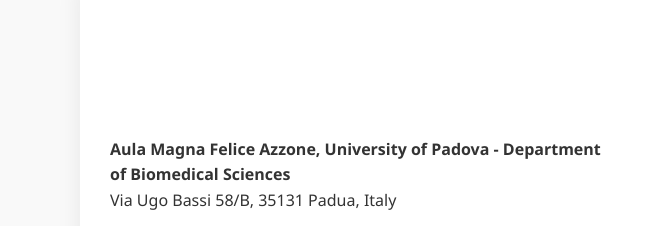
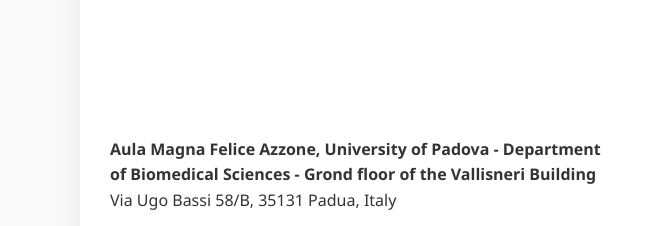
Before and after one commit to dalMaschio-lab/dal-maschio-site, a plain HTML site: page index.html in a window 1280 px wide. Shown: the part 3904-4130 px from the top of the page, 0-659 px from the left. Drawn offline with Linux system fonts and the light colour scheme.

Commit message:
Update venue address and description in index.html

```diff
--- a/index.html
+++ b/index.html
@@ -65,10 +65,10 @@
             <div>
                 <p>
                     <strong>
-                        Aula Magna Felice Azzone, University of Padova - Department of Biomedical Sciences
+                        Aula Magna Felice Azzone, University of Padova - Department of Biomedical Sciences - Grond floor of the Vallisneri Building
                     </strong>
                     <br>
-                    Via Ugo Bassi 58/B, 35131 Padua, Italy
+                    Via Ugo Bassi 58/B,  35131 Padua, Italy
                 </p>
                 <p>The symposium will take place in the department building, easily reachable from the Padua station.</p>
             </div>
```
